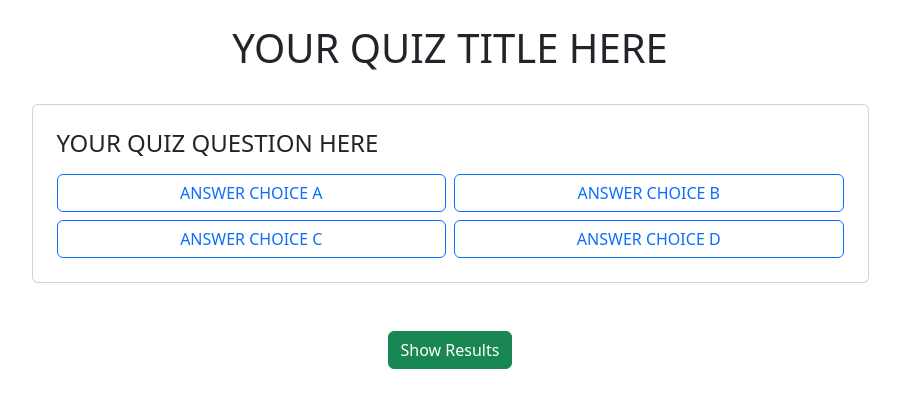
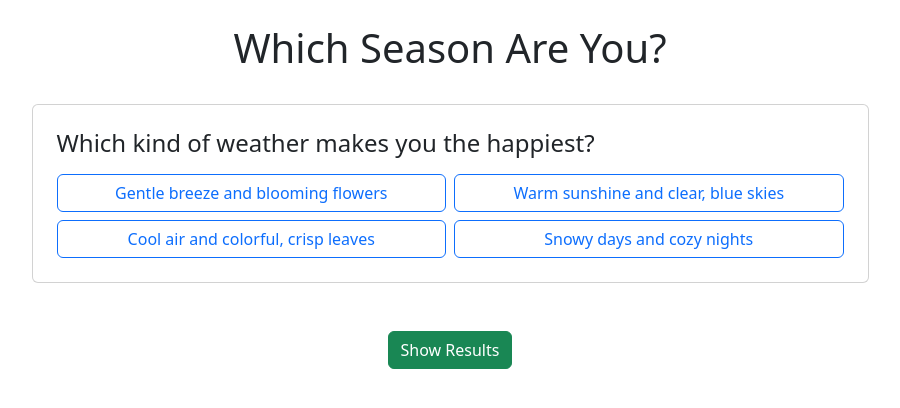
Before and after one commit to brieannawilson-ai/Personality-Quiz-, a plain HTML site: page index.html in a window 1280 px wide. Shown: the whole page, without its empty margins (190-1090 px from the left). Drawn offline with nearby package versions, Linux system fonts and the light colour scheme.

Commit message:
Update quiz title to 'Which Season Are You?' and add first question about weather preferences

```diff
--- a/index.html
+++ b/index.html
@@ -9,24 +9,24 @@
     <link rel="stylesheet" href ="./css/style.css">
 </head>
 <body>
-    <h1 class="text-center mt-4">YOUR QUIZ TITLE HERE</h1>
+    <h1 class="text-center mt-4">Which Season Are You?</h1>
 
     <!-- Start quiz element -->
     <div class="container d-flex justify-content-center" id="question-1">
       <div class="card my-4 p-4 question-block" style="width: 75%;">
-        <h4 class="mb-3">YOUR QUIZ QUESTION HERE</h4>
+        <h4 class="mb-3">Which kind of weather makes you the happiest?</h4>
         <div class="row g-2">
           <div class="col-6">
-            <button class="btn btn-outline-primary w-100 answer-btn" data-answer="A">ANSWER CHOICE A</button>
+            <button class="btn btn-outline-primary w-100 answer-btn" data-answer="A">Gentle breeze and blooming flowers</button>
           </div>
           <div class="col-6">
-            <button class="btn btn-outline-primary w-100 answer-btn" data-answer="B">ANSWER CHOICE B</button>
+            <button class="btn btn-outline-primary w-100 answer-btn" data-answer="B">Warm sunshine and clear, blue skies</button>
           </div>
           <div class="col-6">
-            <button class="btn btn-outline-primary w-100 answer-btn" data-answer="C">ANSWER CHOICE C</button>
+            <button class="btn btn-outline-primary w-100 answer-btn" data-answer="C">Cool air and colorful, crisp leaves</button>
           </div>
           <div class="col-6">
-            <button class="btn btn-outline-primary w-100 answer-btn" data-answer="D">ANSWER CHOICE D</button>
+            <button class="btn btn-outline-primary w-100 answer-btn" data-answer="D">Snowy days and cozy nights</button>
           </div>
         </div>
       </div>
```
